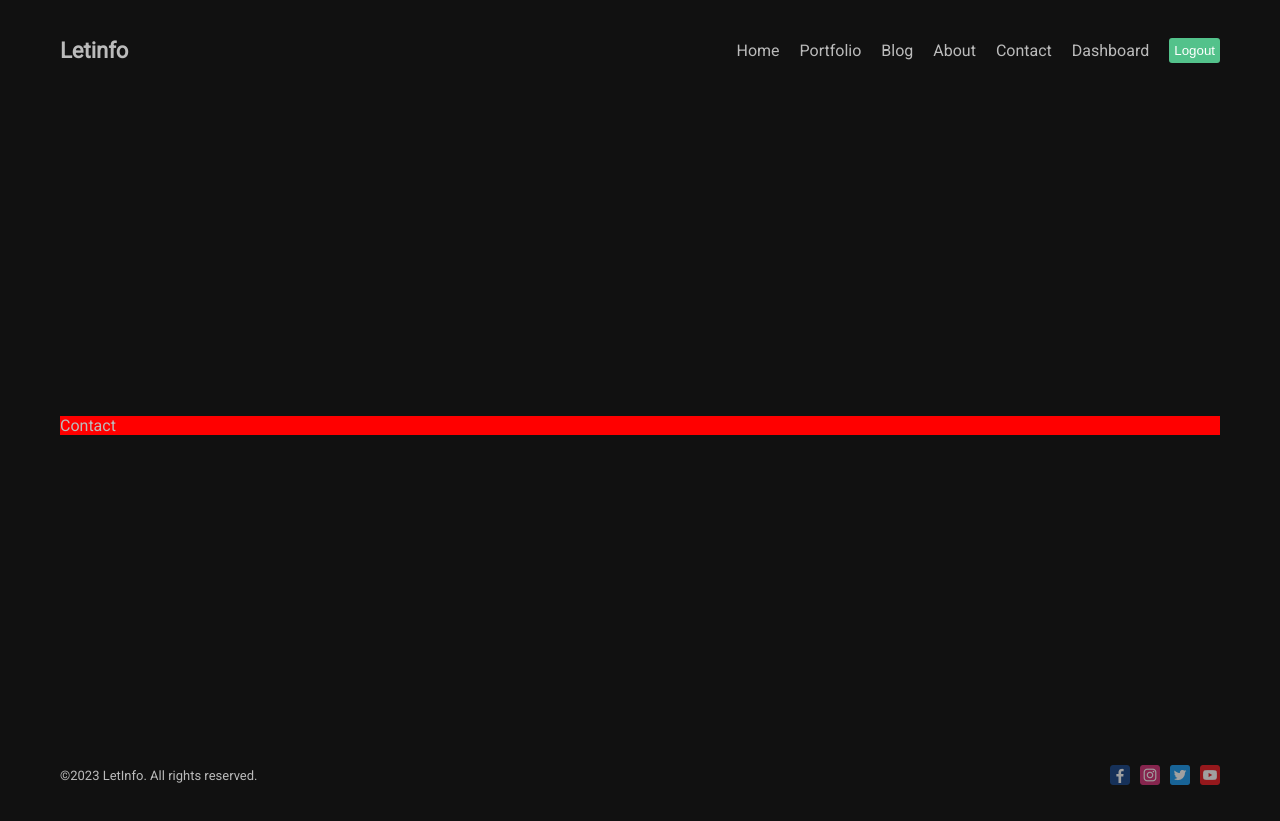
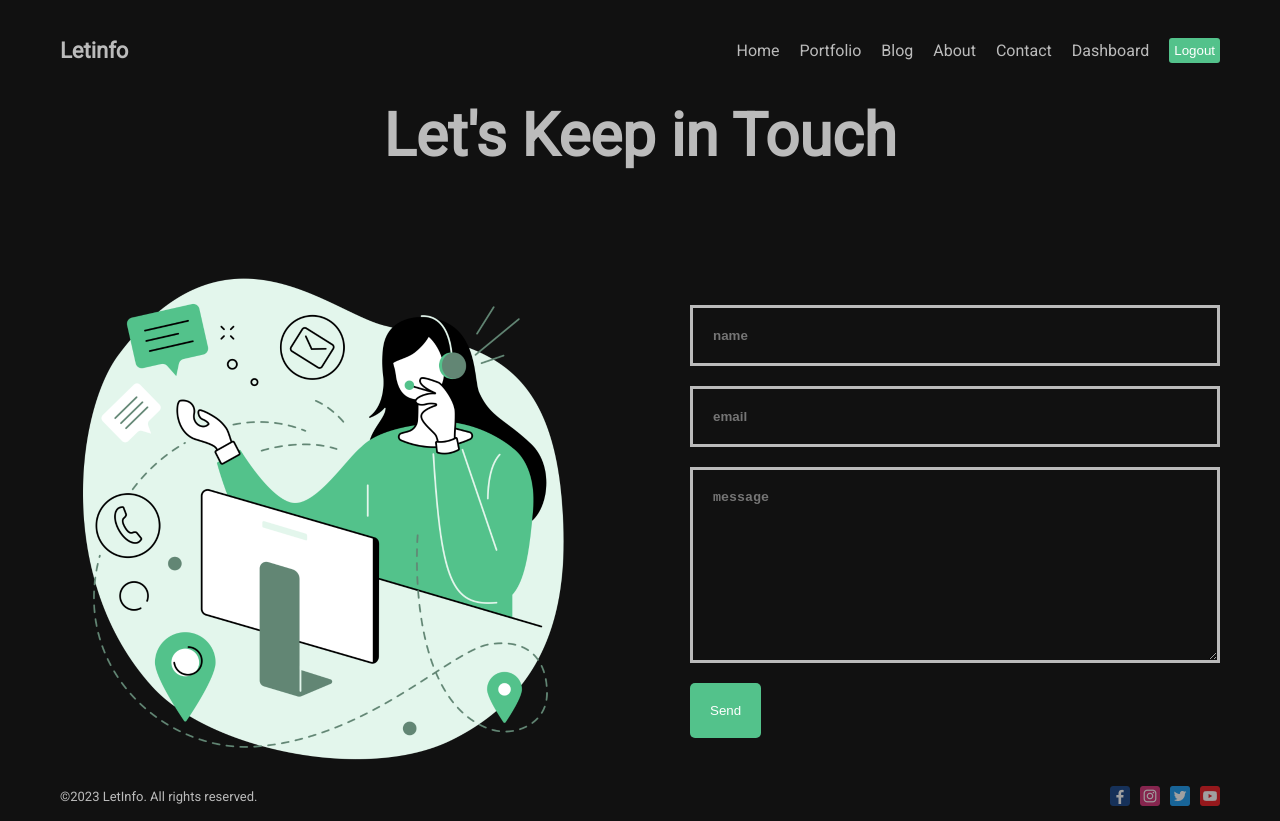
Before and after one commit to pGabrielM/nextjs-fullstack-app, a Next.js app: page /contact in a window 1280 px wide. Before the commit the page ends 800 px from the top, so only its background shows below. Built offline with nearby package versions, Linux system fonts and the light colour scheme.

Commit message:
feat: finaliza estilização e estruturação das paginas contact e portfolio

```diff
--- a/src/app/contact/page.module.css
+++ b/src/app/contact/page.module.css
@@ -1,3 +1,53 @@
 .container {
-  background-color: red;
 }
+
+.title {
+  font-size: 60px;
+  margin-bottom: 100px;
+  text-align: center;
+}
+
+.content {
+  display: flex;
+  align-items: center;
+  gap: 100px;
+}
+
+.imgContainer {
+  flex: 1;
+  height: 500px;
+  position: relative;
+}
+
+.image {
+  object-fit: contain;
+  /* animation: move 3s infinite ease alternate; */
+}
+
+@keyframes move {
+  from {
+    transform: translateY(-15px);
+  }
+  to {
+    transform: translateY(0px) scale(1.03);
+  }
+}
+
+.form {
+  flex: 1;
+  display: flex;
+  flex-direction: column;
+  gap: 20px;
+}
+
+.input,
+.textArea {
+  padding: 20px;
+  background-color: transparent;
+  border: none;
+  outline: none;
+  color: #bbb;
+  border: 3px solid #bbb;
+  font-size: 20;
+  font-weight: bold;
+}
--- a/src/app/contact/page.tsx
+++ b/src/app/contact/page.tsx
@@ -1,9 +1,30 @@
 import React from 'react'
 import styles from './page.module.css'
+import { Button } from '@/components/Button/Button'
+import Image from 'next/image'
 
 const Contact = () => {
   return (
-    <div className={styles.container}>Contact</div>
+    <div className={styles.container}>
+      <h1 className={styles.title}>Let's Keep in Touch</h1>
+      <div className={styles.content}>
+
+        <div className={styles.imgContainer}>
+          <Image src={'/contact.png'} alt='' fill={true} className={styles.image} />
+        </div>
+        <form className={styles.form}>
+          <input type="text" placeholder='name' className={styles.input} />
+          <input type="text" placeholder='email' className={styles.input} />
+          <textarea
+            className={styles.textArea}
+            placeholder='message'
+            cols={30}
+            rows={10}
+          ></textarea>
+          <Button url='#' text='Send' />
+        </form>
+      </div>
+    </div>
   )
 }
 
--- a/src/app/page.module.css
+++ b/src/app/page.module.css
@@ -36,5 +36,15 @@
 .img {
   width: 100%;
   height: 500px;
-  object-fit: cover;
+  object-fit: contain;
+  animation: move 3s infinite ease alternate;
 }
+
+@keyframes move {
+  from {
+    transform: translateY(-10px);
+  }
+  to {
+    transform: translateY(10px);
+  }
+}
--- /dev/null
+++ b/src/app/portfolio/[category]/page.module.css
@@ -0,0 +1,42 @@
+.container {
+}
+.catTitle {
+  color: #53c28b;
+}
+
+.item{
+  display: flex;
+  gap: 50px;
+  margin-top: 50px;
+  margin-bottom: 100px;
+}
+
+.item:nth-child(2n+1){
+  flex-direction: row-reverse;
+}
+
+.imgContainer{
+  flex:1;
+  height: 500px;
+  position: relative;
+}
+
+.img{
+  object-fit: cover;
+}
+
+.content{
+  flex:1;
+  display: flex;
+  flex-direction: column;
+  gap: 20px;
+  justify-content: center;
+}
+
+.title{
+  font-size: 50px;
+}
+
+.desc{
+  font-size: 20px;
+}
--- a/src/app/portfolio/page.module.css
+++ b/src/app/portfolio/page.module.css
@@ -1,3 +1,48 @@
+.mainTitle {
+  font-size: 100px;
+}
+
 .container {
-  background-color: red;
 }
+
+.selectTitle {
+  margin: 20px 0px;
+}
+
+.items {
+  display: flex;
+  gap: 50px;
+}
+
+.item {
+  border: 5px solid #bbb;
+  border-radius: 5px;
+  width: 300px;
+  height: 400px;
+  position: relative;
+  background-size: cover !important;
+}
+
+.item:nth-child(1) {
+  background: url('/illustration.png');
+}
+
+.item:nth-child(2) {
+  background: url('/websites.jpg');
+}
+
+.item:nth-child(3) {
+  background: url('/apps.jpg');
+}
+
+.title {
+  position: absolute;
+  right: 10px;
+  bottom: 10px;
+  font-size: 40px;
+  font-weight: bold;
+}
+
+.item:hover .title{
+  color: #53c28b;
+}
```
Also changed, not shown: src/app/portfolio/[category]/page.tsx (+28 -2 lines), src/app/portfolio/layout.tsx (added, +18 -0 lines), src/app/portfolio/page.tsx (+15 -1 lines), 1 other file (tests, documents, lock files or other folders).
